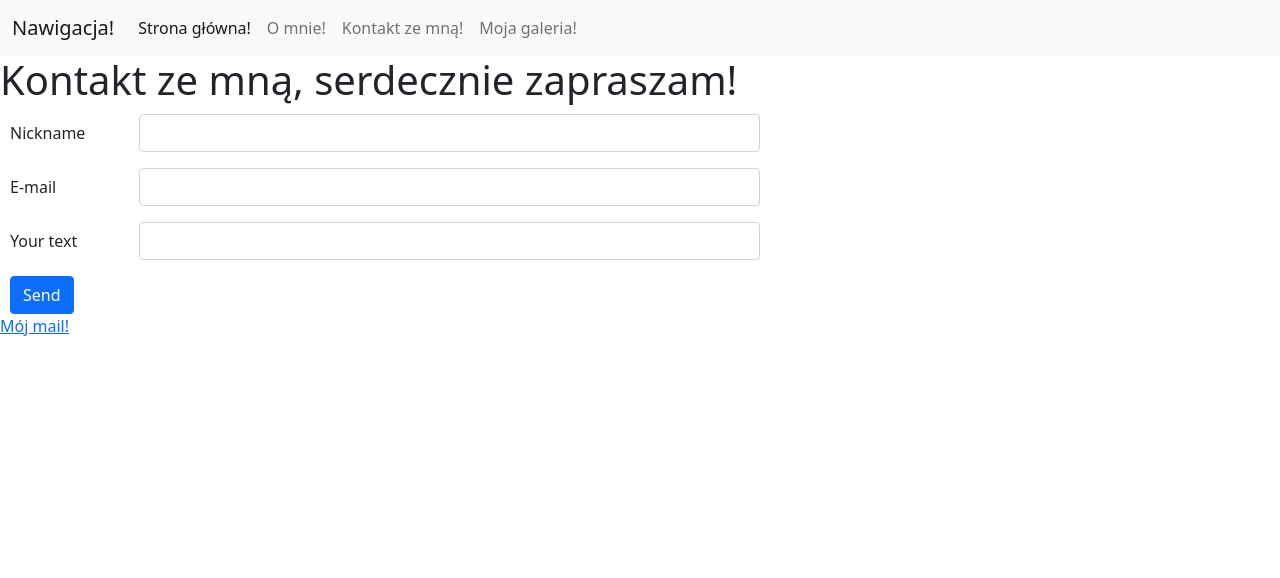
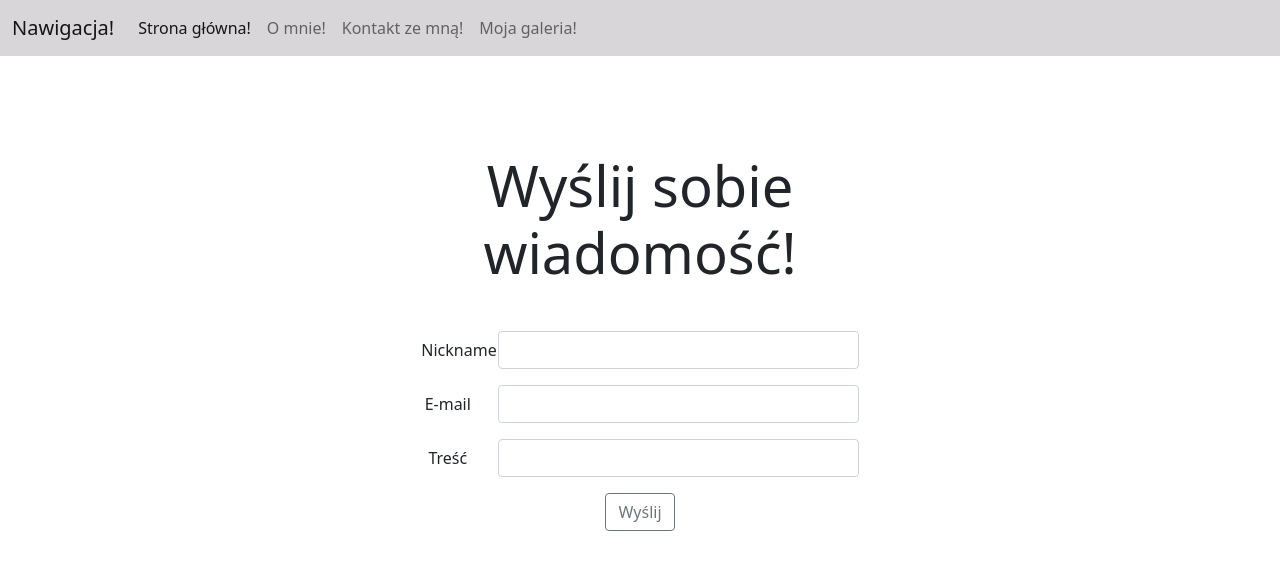
Before and after one commit to JakubJedrzejak2000/Piac_lab1_2, a Flask app: page /contact in a window 1280 px wide. Shown: the top 578 px of the page. Run offline with Flask 2, Linux system fonts and the light colour scheme.

Commit message:
Add email sending

```diff
--- a/run.py
+++ b/run.py
@@ -1,4 +1,7 @@
-from flask import Flask, render_template, url_for, abort, make_response
+import azure as azure
+from flask import Flask, render_template, url_for, abort, make_response, request
+import smtplib
+import keyring
 
 app = Flask(__name__)
 
@@ -35,5 +38,18 @@ def not_found_error(error):
     return render_template('404.html'), 404
 
 
+@app.route('/contact', methods=['GET', 'POST'])
+def form():
+    nickname = request.form.get("nickname")
+    email = request.form.get("email")
+    text = "From:<pythoncloudjakub@gmail.com>\nTo:<"+str(email)+">\nSubject:Wiadomosc\nWitaj "+ str(nickname) +"~!\nTwoja wlasna wiadomosc!\n" + request.form.get("text")
+    print(text)
+    server = smtplib.SMTP("smtp.gmail.com", 587)
+    server.starttls()
+    server.login("pythoncloudjakub@gmail.com", keyring.get_password("test", "pythoncloudjakub@gmail.com"))
+    server.sendmail("pythoncloudjakub@gmail.com", email, text)
+    return render_template('contact.html')
+
+
 if __name__ == '__main__':
     app.run(host="0.0.0.0")
--- a/templates/contact.html
+++ b/templates/contact.html
@@ -13,30 +13,30 @@
 {% block body %}
 {% endblock %}
 
-<h1>Kontakt ze mną, serdecznie zapraszam!</h1>
 
-<form style="width: 750px; margin-left: 10px; margin-top: 10px" method="post">
+<div class="col-md-5 p-lg-5 mx-auto my-5" style="text-align: center">
+      <h1 class="display-4 fw-normal" style="margin-bottom: 45px!important;">Wyślij sobie wiadomość!</h1>
+            <form  method="post" action="contact" id="form" >
           <div class="row mb-3">
             <label for="inputNick3" class="col-sm-2 col-form-label">Nickname</label>
             <div class="col-sm-10">
-      <input type="text" class="form-control" id="inputNick3">
+              <input type="text" class="form-control" id="inputNick3" name="nickname">
             </div>
           </div>
           <div class="row mb-3">
             <label for="inputMail3" class="col-sm-2 col-form-label">E-mail</label>
             <div class="col-sm-10">
-      <input type="email" class="form-control" id="inputMail3">
+              <input type="email" class="form-control" id="inputMail3" name="email">
             </div>
           </div>
             <div class="row mb-3">
-    <label for="inputText3" class="col-sm-2 col-form-label">Your text</label>
+            <label for="inputText3" class="col-sm-2 col-form-label">Treść</label>
             <div class="col-sm-10">
-      <input type="text" class="form-control" id="inputNick3">
+              <input type="text" class="form-control" id="inputNick3" name="text">
             </div>
           </div>
-  <button type="submit" class="btn btn-primary">Send</button>
+                <button type="submit" class="btn btn-outline-secondary">Wyślij</button>
         </form>
-
-<p><a href="mailto:jedrzejak_71681@cloud.wsb.wroclaw.pl">Mój mail!</a> </p>
+    </div>
 </body>
 </html>
--- a/templates/gallery.html
+++ b/templates/gallery.html
@@ -13,7 +13,10 @@
 {% block body %}
 {% endblock %}
 
-<h1>Moje fotki!</h1>
+<div class="col-md-5 p-lg-5 mx-auto my-5" style="text-align: center">
+      <h1 class="display-4 fw-normal">Witam w mojej galerii!</h1>
+      <p class="lead fw-normal">Na potrzebę proejtku obrazki pochodzą z internetu, niestety nie jestem autorem żadnego z nich</p>
+    </div>
 
 <div id="carouselExampleIndicators" class="carousel slide" data-bs-ride="carousel">
   <div class="carousel-indicators">
--- a/templates/include/menu.html
+++ b/templates/include/menu.html
@@ -8,7 +8,7 @@
 <body>
 
 {% set active_page = active_page | default('index') %}
-<nav class="navbar navbar-expand-lg navbar-light bg-light">
+<nav class="navbar navbar-expand-lg navbar-light bg-light" style="background-color: rgba(24,0,24,0.16) !important; ">
   <div class="container-fluid">
     <a class="navbar-brand" >Nawigacja!</a>
     <button class="navbar-toggler" type="button" data-bs-toggle="collapse" data-bs-target="#navbarNav" aria-controls="navbarNav" aria-expanded="false" aria-label="Toggle navigation">
```
Also changed, not shown: templates/aboutme.html (+5 -2 lines). Lines whose indentation alone changed are shown as unchanged.
